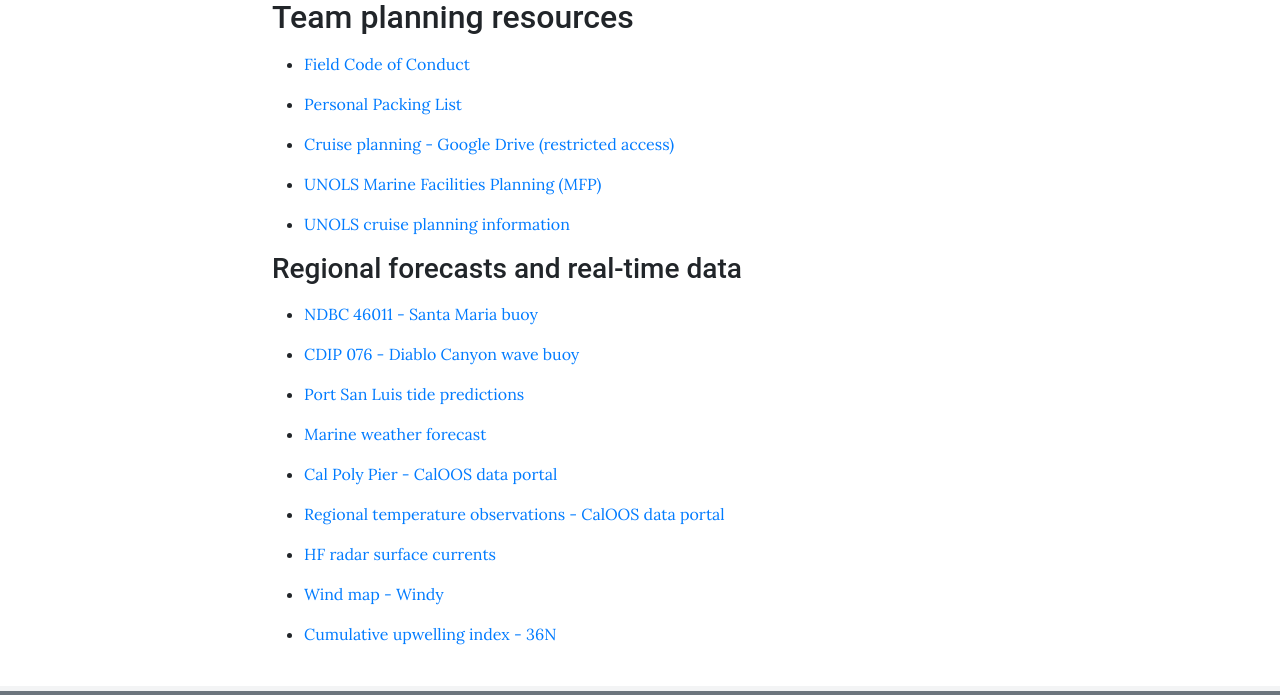
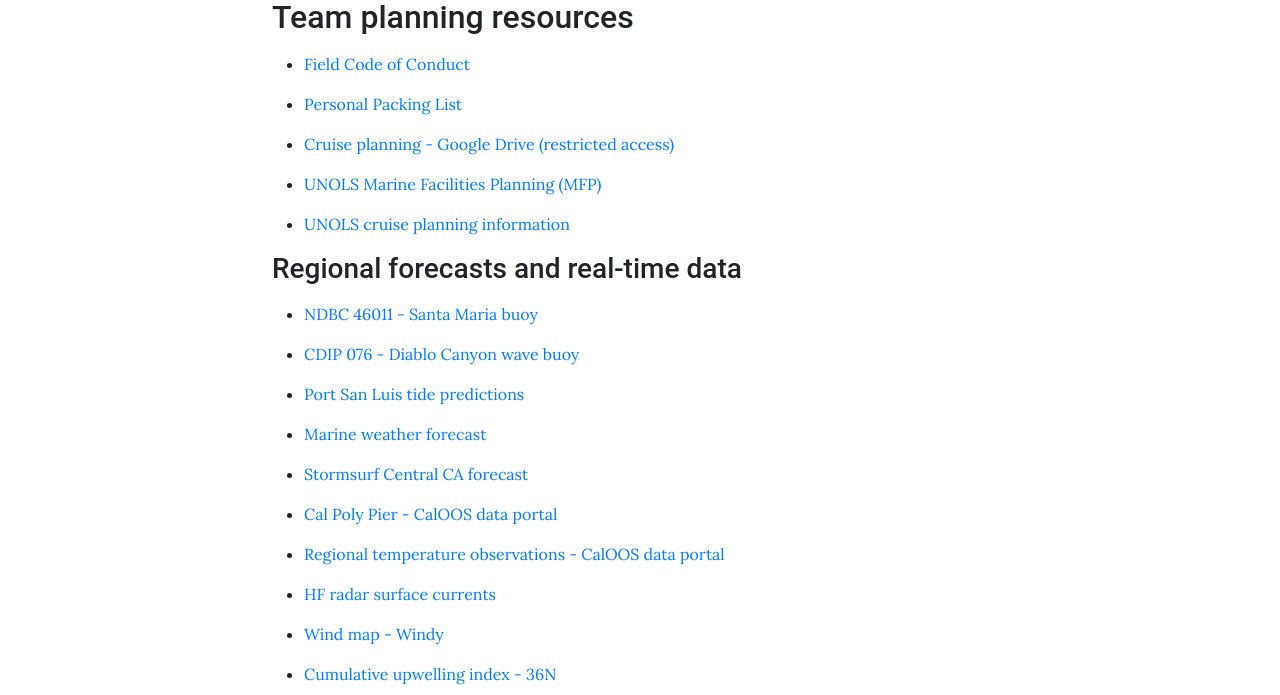
Before and after one commit to subfex/subfex.github.io, a Jekyll site: the page built from pages/cruises.md, in a window 1280 px wide and 900 px high, scrolled down 726 px, cut to the strip 0-695 px from the top of the window. Built offline with Jekyll 4.4.1, drawn with Linux system fonts in a browser that asks for light colours.

Commit message:
added stormsurf link

```diff
--- a/pages/cruises.md
+++ b/pages/cruises.md
@@ -46,6 +46,8 @@
 
 * [Marine weather forecast](https://marine.weather.gov/MapClick.php?zoneid=PZZ645)
 
+* [Stormsurf Central CA forecast](http://www.stormsurf.com/locals/ccal.shtml)
+
 * [Cal Poly Pier - CalOOS data portal](https://data.caloos.org/?&sensor_version=v2#metadata/103545/station/data)
 
 * [Regional temperature observations - CalOOS data portal](https://data.caloos.org/?ls=kr6s5Iwz#data/1)
```
